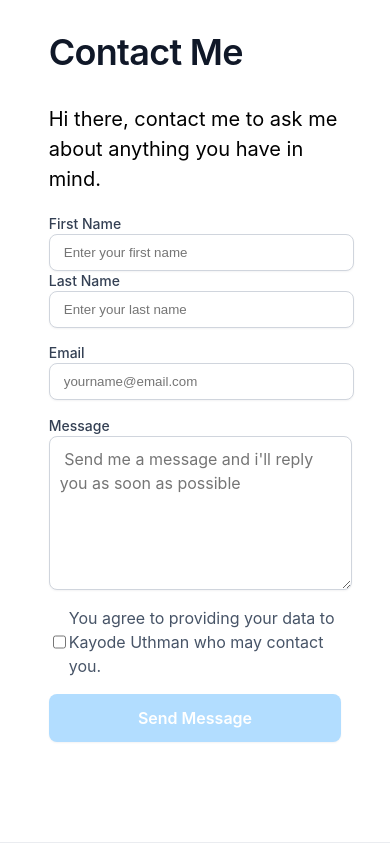
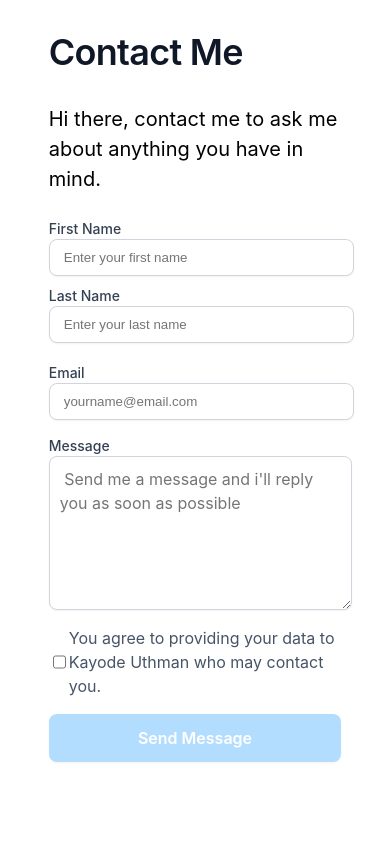
Before and after one commit to Kaydawg007/Linktree, a React (Create React App) app: page /Contact in a window 390 px wide. Shown: the top 844 px of the page. Built offline with nearby package versions, Linux system fonts and the light colour scheme.

Commit message:
Update Login.module.css

```diff
--- a/src/components/Login/Login.module.css
+++ b/src/components/Login/Login.module.css
@@ -199,9 +199,14 @@
 
   .nameInputFields > span {
     width: 100%;
+    margin: 5px 0px;
   }
 
   .nameInputField {
     width: 94%;
   }
+
+  .mailInputFied {
+   margin: 5px 0px;
+  }
 }
```
